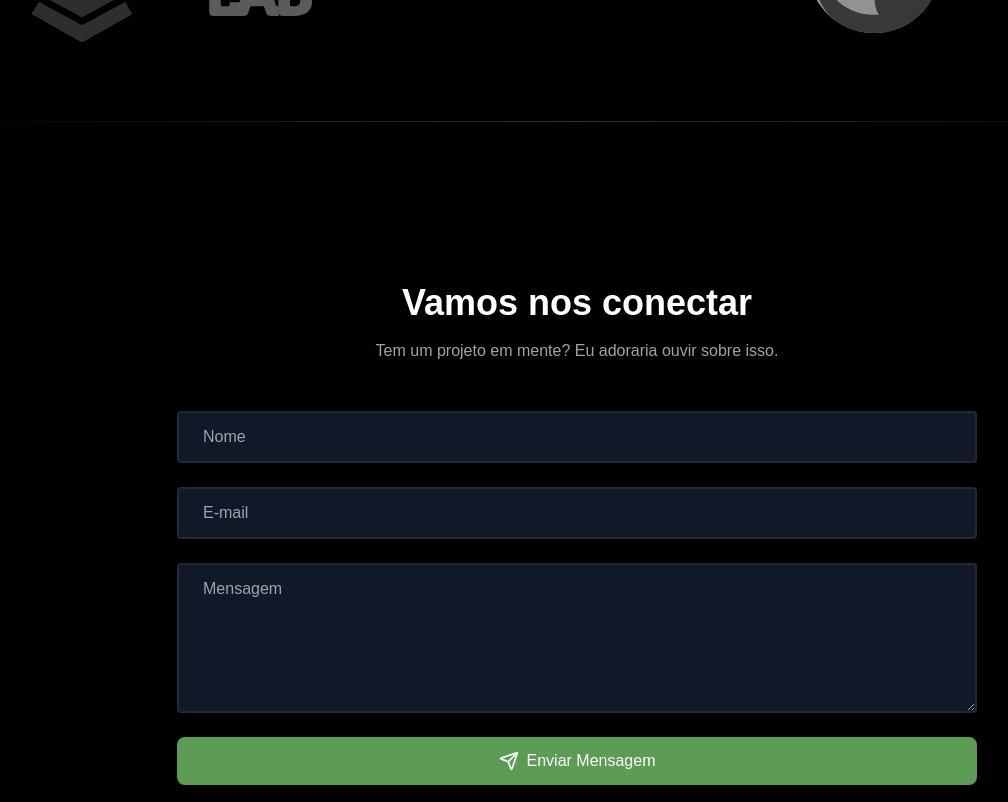
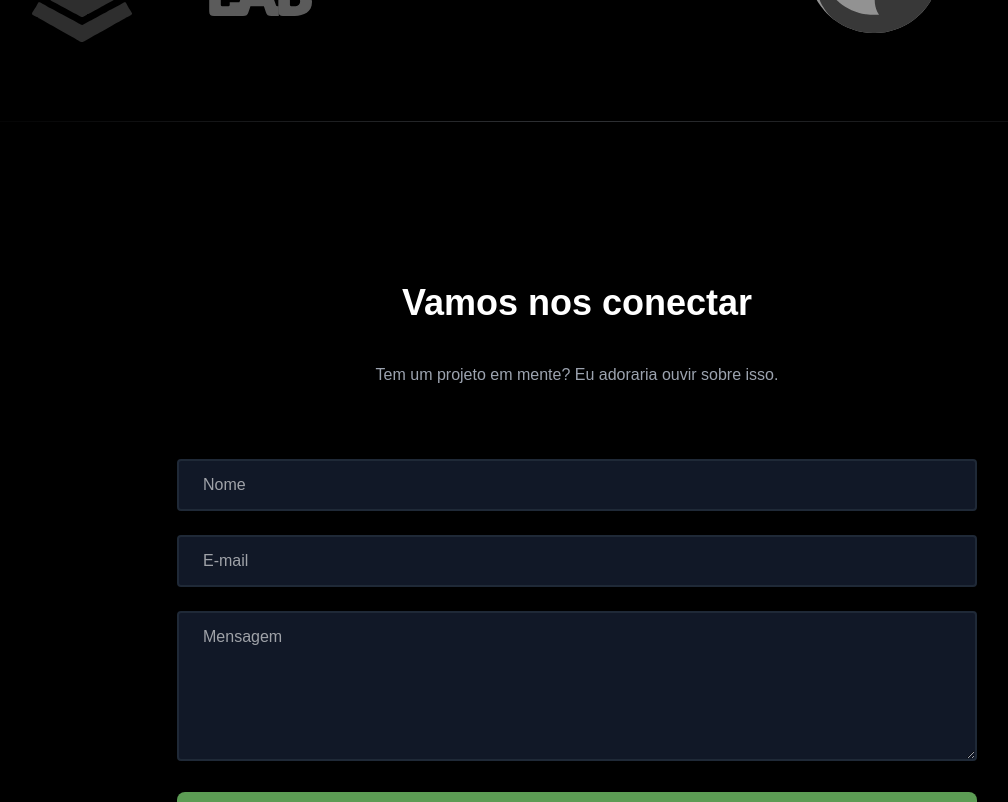
Before and after one commit to nettobruno/portfolio-2025, a Next.js app: page / in a window 1280 px wide. Shown: the part 3940-4742 px from the top of the page, without its empty margins (63-1071 px from the left). Built offline with nearby package versions, Linux system fonts and the light colour scheme.

Commit message:
Move a seção Form para um componente dedicado dentro da pasta sections

```diff
--- a/src/app/page.style.ts
+++ b/src/app/page.style.ts
@@ -11,29 +11,6 @@ const pulse = keyframes`
   100% {
     transform: scale(1);
   }
-`;
-
-export const FormSection = styled.form`
-  background-color: #000;
-  padding: 10rem 0;
-
-  form {
-    display: flex;
-    flex-direction: column;
-    gap: 1.5rem;
-
-    max-width: 800px;
-    margin: 0 auto;
-  }
-`;
-
-export const SubtitleSection = styled.p`
-  font-size: 1rem;
-  line-height: inherit;
-  color: rgb(156, 163, 175);
-  margin-bottom: 1rem;
-  text-align: center;
-  margin-bottom: 3rem;
 `;
 
 export const FooterSection = styled.footer`
--- a/src/app/page.tsx
+++ b/src/app/page.tsx
@@ -6,27 +6,14 @@ import AboutSection from "@/ui/sections/AboutSection";
 import SkillsSection from "@/ui/sections/SkillsSection";
 import ProjectsSection from "@/ui/sections/ProjectsSection";
 import TrustedBySection from "@/ui/sections/TrustedBySection";
-import TitleSection from "@/ui/components/TitleSection";
-import Button from "@/ui/components/Button";
-import Input from "@/ui/components/Input";
 
-import { Send } from "lucide-react";
 import {
-  FormSection,
-  SubtitleSection,
   FooterSection,
   PulsingHeartIcon,
 } from "./page.style";
+import FormSection from "@/ui/sections/FormSection";
 
 export default function Home() {
-  const handleForm = () => {
-    console.log(inputName, inputEmail, inputMessage);
-  };
-
-  const [inputName, setInputName] = useState<string>("");
-  const [inputEmail, setInputEmail] = useState<string>("");
-  const [inputMessage, setInputMessage] = useState<string>("");
-
   return (
     <main>
       <HeaderSection />
@@ -34,41 +21,7 @@ export default function Home() {
       <SkillsSection />
       <ProjectsSection />
       <TrustedBySection />
-
-      <FormSection>
-        <TitleSection text="Vamos nos conectar" />
-        <SubtitleSection>
-          Tem um projeto em mente? Eu adoraria ouvir sobre isso.
-        </SubtitleSection>
-
-        <form>
-          <Input
-            name="name"
-            placeholder="Nome"
-            value={inputName}
-            onChange={(e) => setInputName(e.target.value)}
-          />
-
-          <Input
-            name="email"
-            placeholder="E-mail"
-            value={inputEmail}
-            onChange={(e) => setInputEmail(e.target.value)}
-          />
-
-          <Input
-            name="message"
-            placeholder="Mensagem"
-            value={inputMessage}
-            isTextarea
-            onChange={(e) => setInputMessage(e.target.value)}
-          />
-
-          <Button onClick={handleForm}>
-            <Send size={20} /> Enviar Mensagem
-          </Button>
-        </form>
-      </FormSection>
+      <FormSection />
 
       <FooterSection>
         <p>
--- /dev/null
+++ b/src/ui/sections/FormSection/formSection.style.ts
@@ -0,0 +1,25 @@
+import styled from "styled-components";
+import { motion } from "framer-motion";
+
+export const Form = styled.form`
+  background-color: #000;
+  padding: 10rem 0;
+
+  form {
+    display: flex;
+    flex-direction: column;
+    gap: 1.5rem;
+
+    max-width: 800px;
+    margin: 0 auto;
+  }
+`;
+
+export const SubtitleFormSection = styled(motion.p)`
+  font-size: 1rem;
+  line-height: inherit;
+  color: rgb(156, 163, 175);
+  margin-bottom: 1rem;
+  text-align: center;
+  margin-bottom: 3rem;
+`;
--- /dev/null
+++ b/src/ui/sections/FormSection/index.tsx
@@ -0,0 +1,74 @@
+import { useState } from "react";
+import { motion } from "framer-motion";
+import { Send } from "lucide-react";
+import TitleSection from "@/ui/components/TitleSection";
+import Input from "@/ui/components/Input";
+import Button from "@/ui/components/Button";
+import { useInView } from "react-intersection-observer";
+import { Form, SubtitleFormSection } from "./formSection.style";
+
+const FormSection = () => {
+  const [ref, inView] = useInView({
+    triggerOnce: true,
+    threshold: 0.6,
+  });
+
+  const handleForm = () => {
+    console.log(inputName, inputEmail, inputMessage);
+  };
+
+  const [inputName, setInputName] = useState<string>("");
+  const [inputEmail, setInputEmail] = useState<string>("");
+  const [inputMessage, setInputMessage] = useState<string>("");
+
+  const items = [
+    <TitleSection text="Vamos nos conectar" />,
+    <SubtitleFormSection>
+      Tem um projeto em mente? Eu adoraria ouvir sobre isso.
+    </SubtitleFormSection>,
+    <Input
+      name="name"
+      placeholder="Nome"
+      value={inputName}
+      onChange={(e) => setInputName(e.target.value)}
+    />,
+    <Input
+      name="email"
+      placeholder="E-mail"
+      value={inputEmail}
+      onChange={(e) => setInputEmail(e.target.value)}
+    />,
+    <Input
+      name="message"
+      placeholder="Mensagem"
+      value={inputMessage}
+      isTextarea
+      onChange={(e) => setInputMessage(e.target.value)}
+    />,
+    <Button onClick={handleForm}>
+      <Send size={20} /> Enviar Mensagem
+    </Button>,
+  ];
+
+  return (
+    <Form ref={ref}>
+      <form>
+        {items.map((item, index) => (
+          <motion.div
+            key={index}
+            initial={{ opacity: 0, y: 40 }}
+            animate={inView ? { opacity: 1, y: 0 } : {}}
+            transition={{
+              delay: index * 0.2,
+              duration: 0.8,
+            }}
+          >
+            {item}
+          </motion.div>
+        ))}
+      </form>
+    </Form>
+  );
+};
+
+export default FormSection;
```
